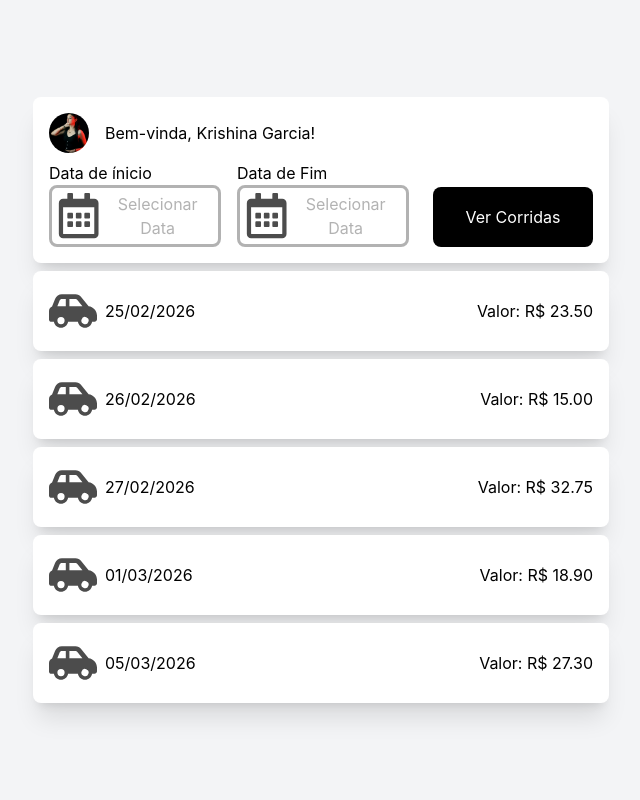
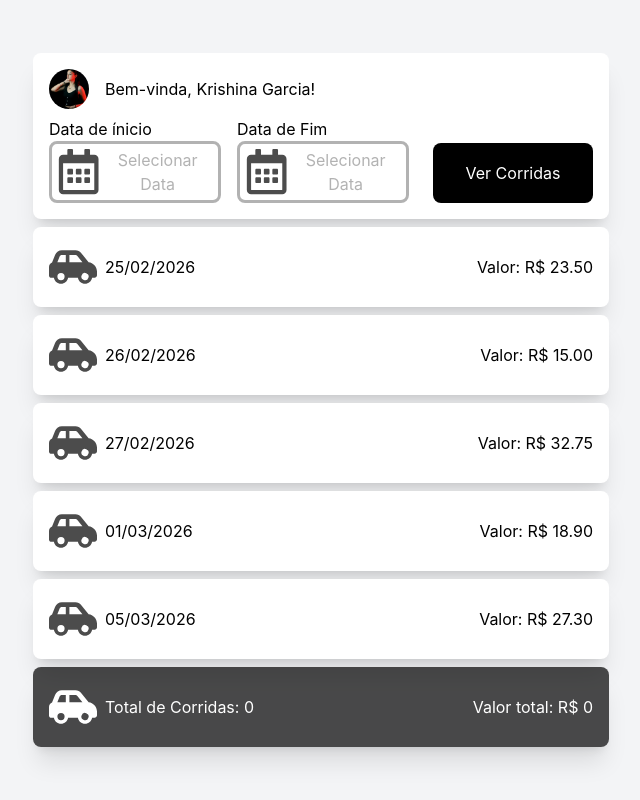
Before and after one commit to gabrielCos/uber_calculator, a React (Vite) app in the folder Frontend/: page / in a window 1280 px wide. Shown: the whole page, without its empty margins (319-959 px from the left). Built offline with nearby package versions, Linux system fonts and the light colour scheme.

Commit message:
Create total and amount of rides

```diff
--- a/Frontend/src/Components/RidesPanel/RidesPanel.tsx
+++ b/Frontend/src/Components/RidesPanel/RidesPanel.tsx
@@ -7,10 +7,14 @@ import RideItem from "../RideItem/RideItem";
 
 import corridas from "../../../Data/Data";
 
+import { FaCarSide } from "react-icons/fa6";
+
 const RidesPanel: React.FC = () => {
     const [startDate, setStartDate] = useState<Date | null>(null);
     const [endDate, setEndDate] = useState<Date | null>(null);
     const [filteredRides, setFilteredRides] = useState(corridas);
+    const [totalValue, setTotalValue] = useState(0);
+    const [totalRides, setTotalRides] = useState(0);
 
     const handleClick = () => {
         if (!startDate || !endDate) {
@@ -67,6 +71,15 @@ const RidesPanel: React.FC = () => {
                     />
                 ))}
             </div>
+            <div className="bg-black/70 w-144 h-auto shadow-xl rounded-lg p-4 flex items-center justify-between">
+                <div className="flex gap-2 items-center">
+                    <FaCarSide className="w-[48px] h-auto text-white" />
+                    <p className="text-white"> Total de Corridas: {totalRides}</p>
+                </div>
+                <div>
+                    <p className="text-white">Valor total: R$ {totalValue}</p>
+                </div>
+            </div>
         </div>
     )
 }
```
